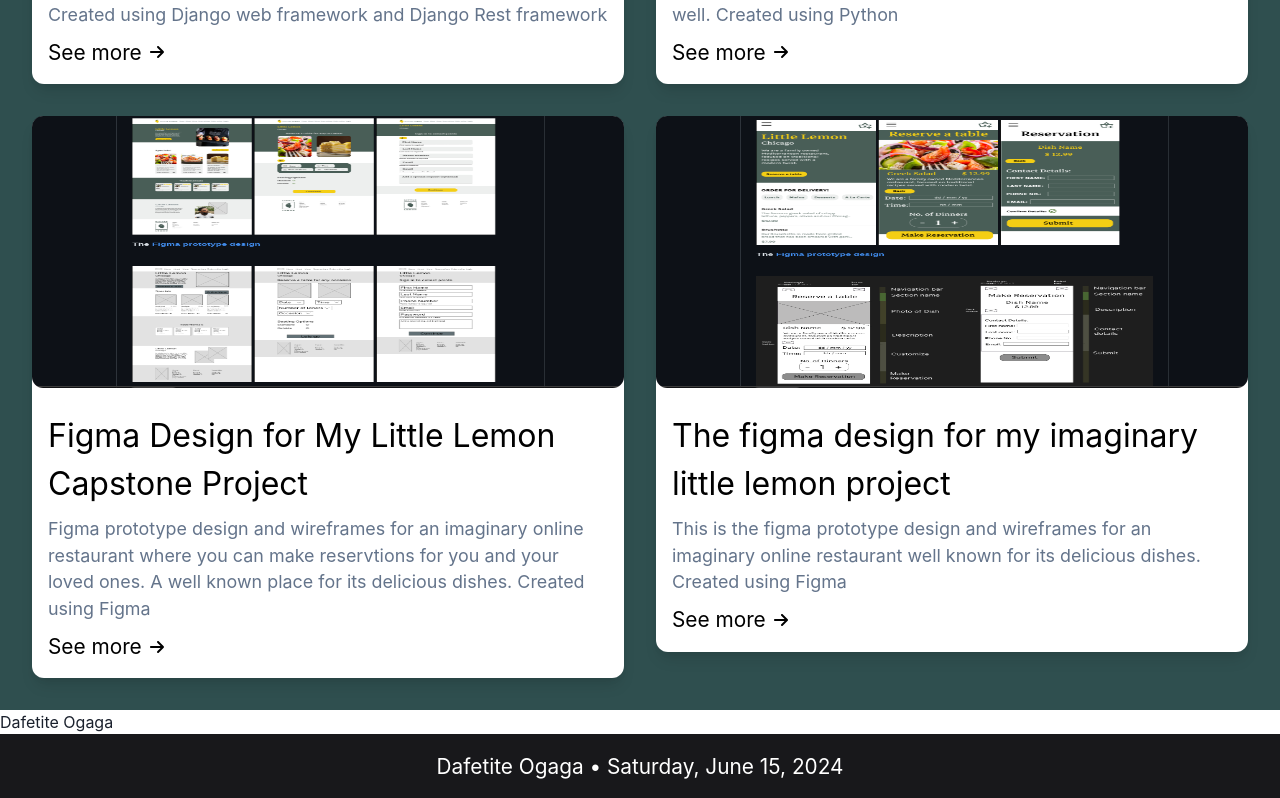
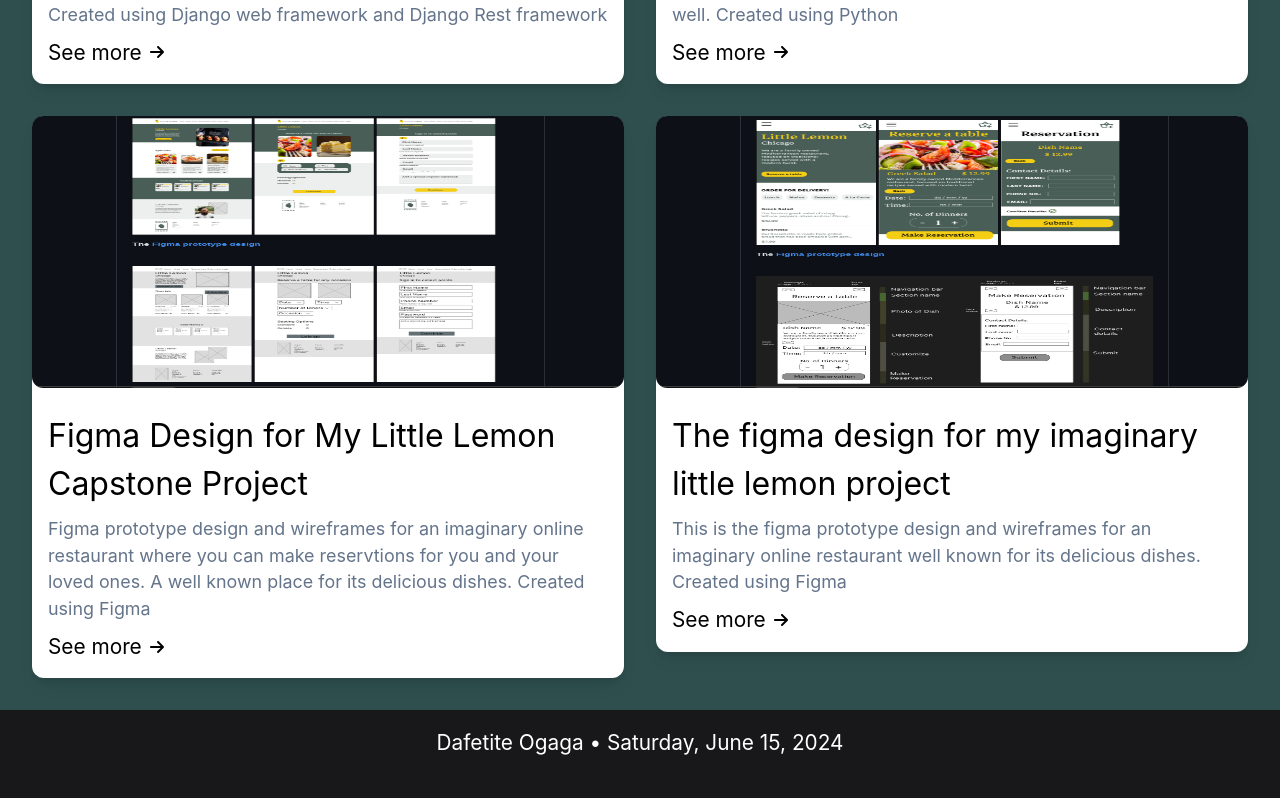
Before and after one commit to DafetiteOgaga/dafetite, a React (Create React App) app: page / in a window 1280 px wide. Shown: the part 2681-3479 px from the top of the page. After the commit the page ends 3455 px from the top, so only its background shows below. Built offline with nearby package versions, Linux system fonts and the light colour scheme.

Commit message:
removed linkedin badge

```diff
--- a/public/index.html
+++ b/public/index.html
@@ -28,7 +28,7 @@
       Learn how to configure a non-root public URL by running `npm run build`.
     -->
     <title>Dafetite</title>
-    <script src="https://platform.linkedin.com/badges/js/profile.js" async defer type="text/javascript"></script>
+    <!-- <script src="https://platform.linkedin.com/badges/js/profile.js" async defer type="text/javascript"></script> -->
   </head>
   <body>
     <noscript>You need to enable JavaScript to run this app.</noscript>
--- a/src/App.js
+++ b/src/App.js
@@ -16,7 +16,7 @@
       <Header />
       <LandingSection />
       <ProjectsSection />
-      <div class="badge-base LI-profile-badge" data-locale="en_US" data-size="medium" data-theme="light" data-type="VERTICAL" data-vanity="ogagadafetite" data-version="v1"><a class="badge-base__link LI-simple-link" href="https://ng.linkedin.com/in/ogagadafetite?trk=profile-badge">Dafetite Ogaga</a></div>
+      {/* <div class="badge-base LI-profile-badge" data-locale="en_US" data-size="medium" data-theme="light" data-type="VERTICAL" data-vanity="ogagadafetite" data-version="v1"><a class="badge-base__link LI-simple-link" href="https://ng.linkedin.com/in/ogagadafetite?trk=profile-badge">Dafetite Ogaga</a></div> */}
       <Footer />
     </main>
   </ChakraProvider>
```
